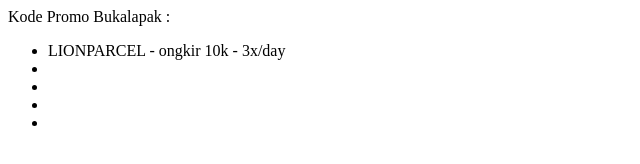
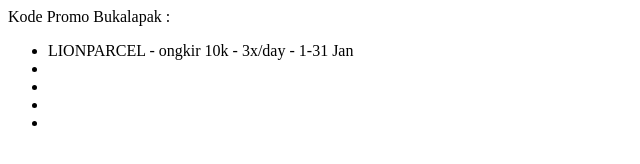
Before and after one commit to ipang-dwi/promo, a plain HTML site: page index.html in a window 1280 px wide. Shown: the full height of the page, 0-640 px from the left. Drawn offline with Linux system fonts and the light colour scheme.

Commit message:
Update index.html

```diff
--- a/index.html
+++ b/index.html
@@ -5,7 +5,7 @@
 <body>
 Bukalapak :<br>
 <ul>
-<li>LIONPARCEL - ongkir 10k - 3x/day</li>
+<li>LIONPARCEL - ongkir 10k - 3x/day - 1-31 Jan</li>
 <li></li>
 <li></li>
 <li></li>
```
